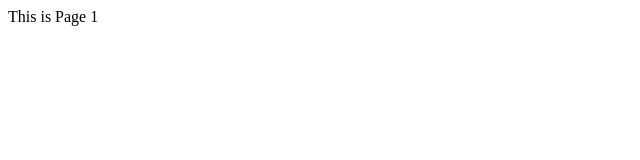
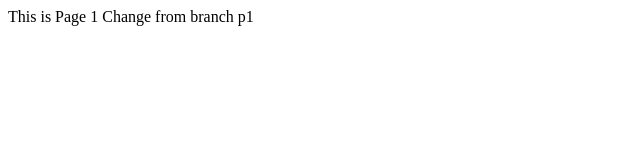
Before and after one commit to AjayAchugatla/28-12-FSD-LAB-, a plain HTML site: page page1.html in a window 1280 px wide. Shown: the whole page, without its empty margins (0-640 px from the left). Drawn offline with Linux system fonts and the light colour scheme.

Commit message:
Changes made

```diff
--- a/page1.html
+++ b/page1.html
@@ -7,5 +7,6 @@
 </head>
 <body>
     This is Page 1
+    Change from branch p1
 </body>
 </html>
```
